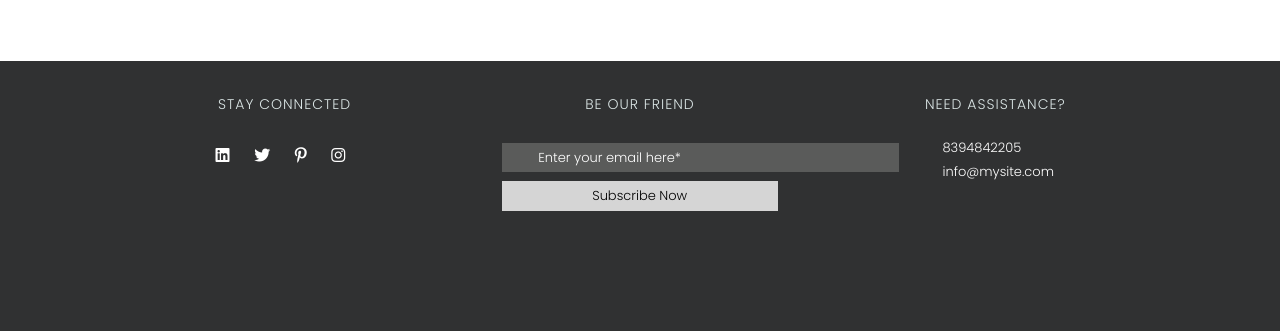
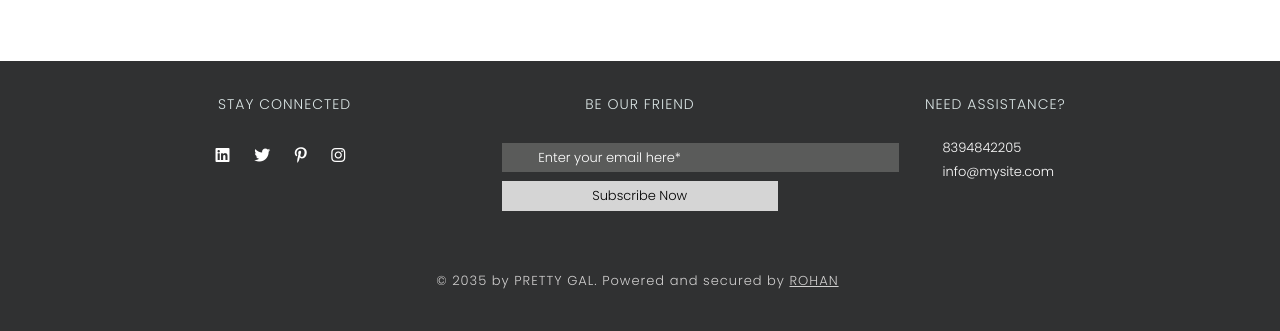
Before and after one commit to rohanRathi999/Shopping-site-frontend-, a plain HTML site: page index.html in a window 1280 px wide. Shown: the part 1660-1991 px from the top of the page. Drawn offline with nearby package versions, Linux system fonts and the light colour scheme.

Commit message:
updated footer

```diff
--- a/index.html
+++ b/index.html
@@ -74,6 +74,9 @@
             <h6 class="h6firstOne">8394842205</h6>
             <h6>info@mysite.com</h6>
         </div>
+        <div class="outrodiv">
+            <p>© 2035 by PRETTY GAL. Powered and secured by <span>ROHAN</span></p>
+        </div>
     </section>
 </body>
 </html>
--- a/style.css
+++ b/style.css
@@ -228,3 +228,17 @@ i{
     margin-top: 4%;
     margin-left: 5%;
 }
+.outrodiv{
+    width: 300%;
+    height: 30%;
+}
+.outrodiv p{
+    margin: 3% 0% 2% 4.5%;
+    font-size: small;
+    font-weight: 200;
+    color: rgb(208, 207, 207);
+    background-color: #303132;
+}
+p span{
+    text-decoration: underline;
+}
```
